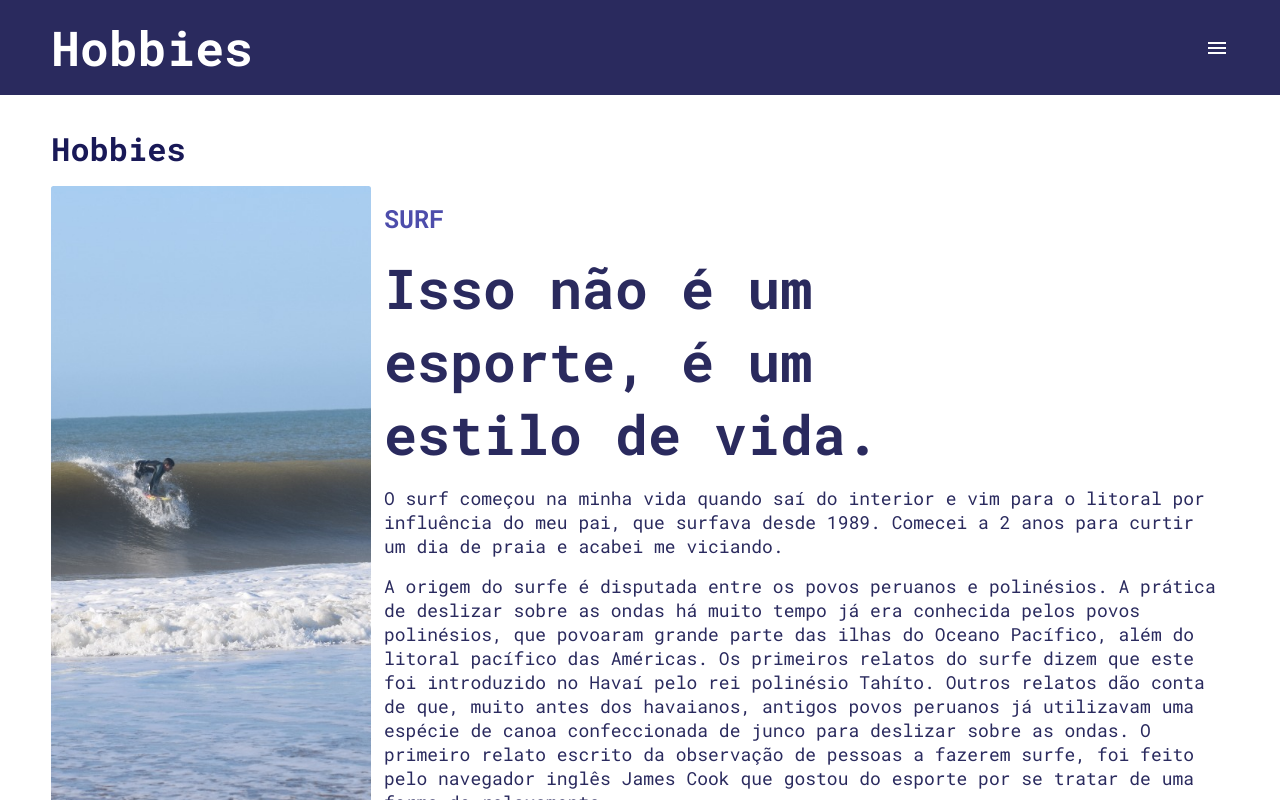
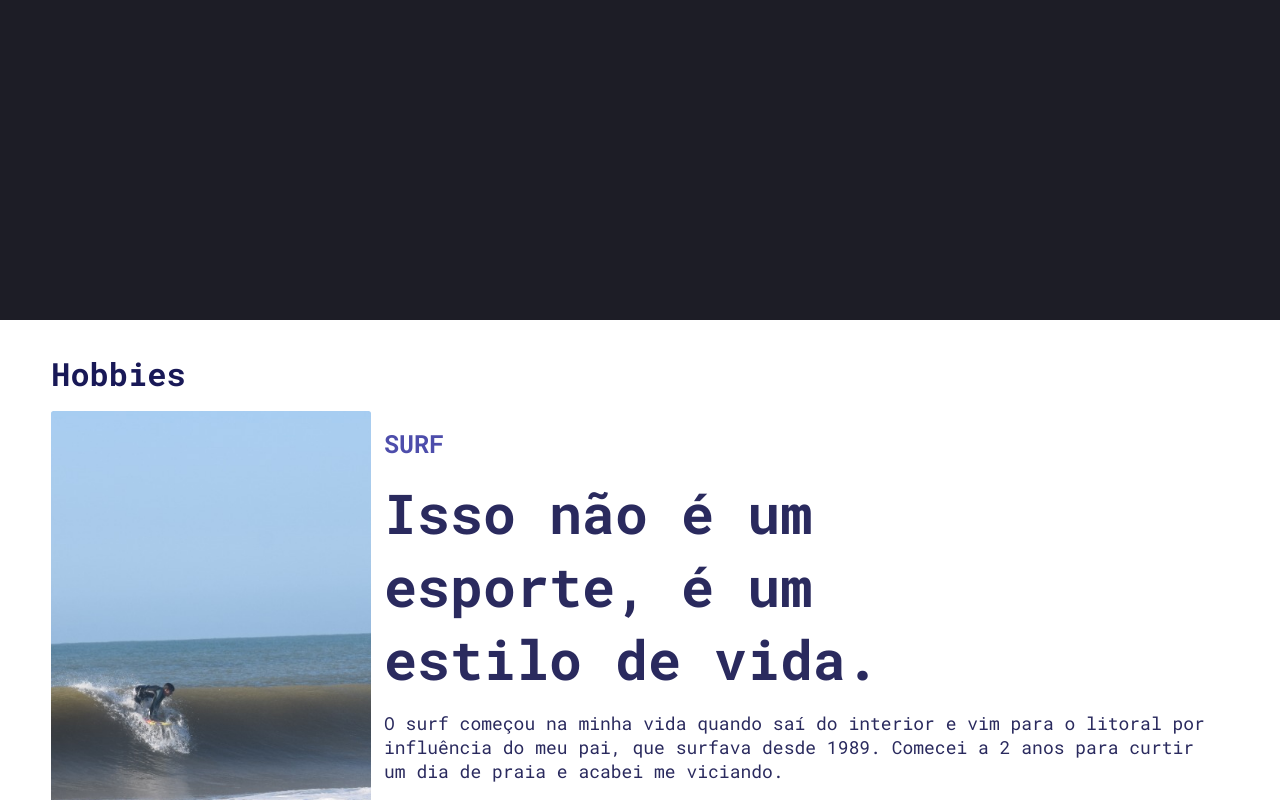
Before and after one commit to solebellsBEACH/showMe, a Next.js app: page /hobbies in a window 1280 px wide. Shown: the top 800 px of the page. Built offline with nearby package versions, Linux system fonts and the light colour scheme.

Commit message:
creating introPage

```diff
--- /dev/null
+++ b/src/components/IntroPages/index.tsx
@@ -0,0 +1,10 @@
+import { Container } from "./styles";
+
+interface IntroPageProps {
+}
+
+const IntroPage = ({}:IntroPageProps) => {
+    return <Container></Container>;
+}
+
+export default IntroPage;
--- /dev/null
+++ b/src/components/IntroPages/styles.ts
@@ -0,0 +1,17 @@
+import Image from 'next/image'
+import styled from 'styled-components'
+
+export const Container = styled.div`
+display:flex ;
+align-items:center;
+justify-content:center;
+flex-direction:column;
+height:40vh ;
+background:${({ theme }) => theme.black};
+`
+export const BackgroundGif = styled(Image)`
+width:100%;
+object-fit: cover;
+height:100vh ;
+filter: grayscale(90%);
+`
--- a/src/components/index.ts
+++ b/src/components/index.ts
@@ -3,10 +3,12 @@ import { DrawerButton } from './Drawer/DrawerButton'
 import { Header } from './Header'
 import {TextBox} from './TextBox'
 import Footer from './Footer'
+import IntroPages from './IntroPages'
 export {
     TemplateDrawer,
     DrawerButton,
     Header,
     TextBox,
+    IntroPages,
     Footer
 }
--- a/src/pages/hobbies/index.tsx
+++ b/src/pages/hobbies/index.tsx
@@ -1,6 +1,6 @@
 import React, { useState } from 'react'
 import { useSelector } from 'react-redux';
-import { Footer, Header, TemplateDrawer, TextBox } from '../../components';
+import { Footer, Header, IntroPages, TemplateDrawer, TextBox } from '../../components';
 import { IReduxState } from '../../interface';
 import { Container, Content, PageTitle } from '../../pageComplements/stacks/styles';
 
@@ -24,9 +24,10 @@ const hobbies = () => {
                 onClose={handleCloseDrawer}
             />
             <Container>
-                <Header
+                <IntroPages/>
+                {/* <Header
                 name='Hobbies'
-                handleOpenDrawer={handleOpenDrawer} />
+                handleOpenDrawer={handleOpenDrawer} /> */}
                 <Content>
                     <PageTitle>Hobbies</PageTitle>
                     {languageInformation.hobbies.hobbiesDescription.map((e, i) => <TextBox
```
Also changed, not shown: src/helpers/index.ts (added, +8 -0 lines).
